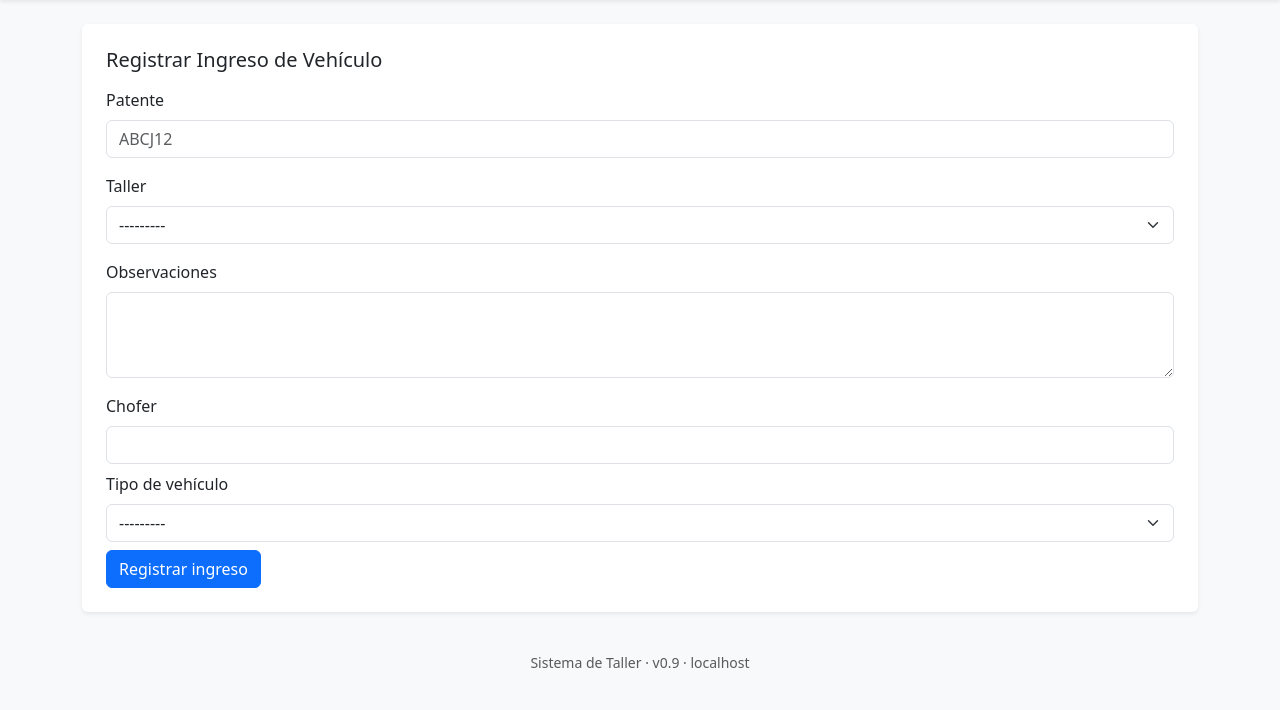
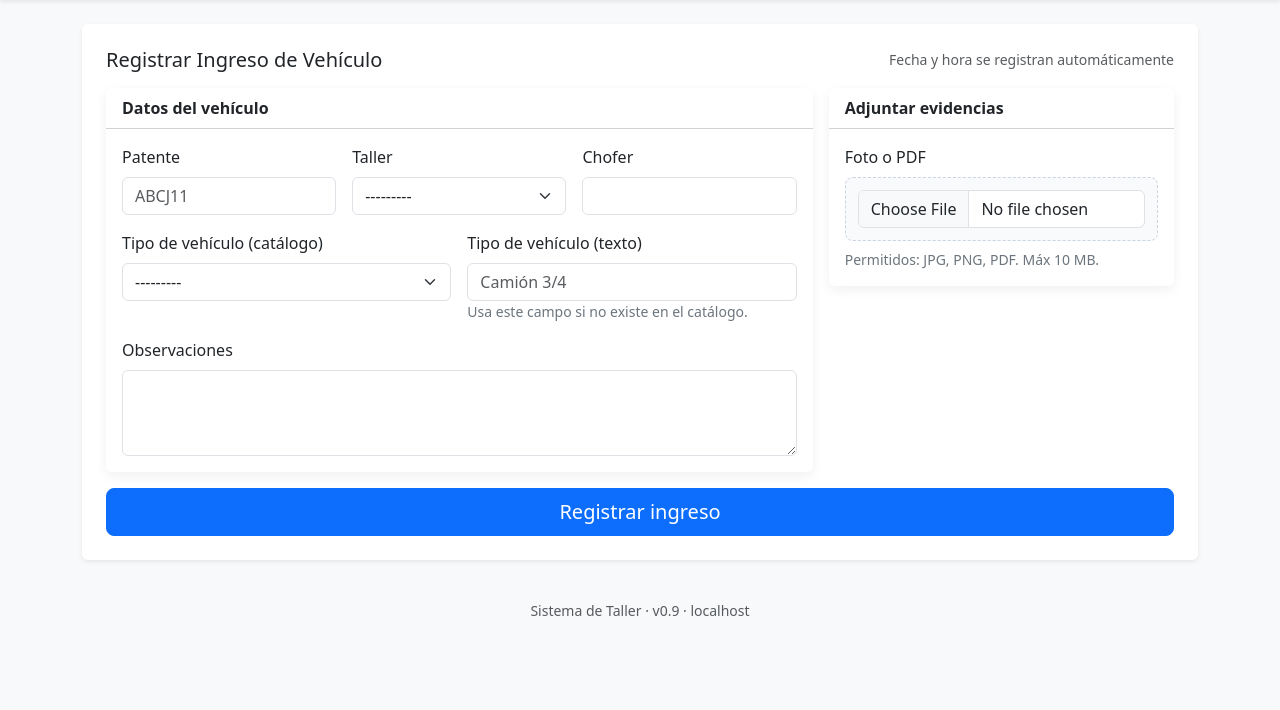
Before and after one commit to janparra11/pepsico-ot, a Django app: page /ingresos/nuevo/ in a window 1280 px wide; the page is wider, and only the part inside the window is pictured. Shown: the part 90-800 px from the top of that part. Run offline with Django 5.2, Linux system fonts and the light colour scheme; a user stored in the database is signed in; data comes from the database, SQL or seed files in the repository; both versions use the stored data as it was after the commit; some libraries are stand-ins or nearby versions.

Commit message:
Ingreso de vehículos: evidencia con subida de fotos/PDF, vista previa y layout mejorado. Correcciones en guardado y despliegue de adjuntos en OT.

```diff
--- a/ot/forms.py
+++ b/ot/forms.py
@@ -1,58 +1,39 @@
 from django import forms
-from taller.models import Taller
-import os
+from taller.models import Taller, TipoVehiculo
 
-from taller.models import TipoVehiculo
+# --- Input para múltiples archivos (evita el ValueError de ClearableFileInput) ---
+from django import forms
+from taller.models import Taller, TipoVehiculo
+
+ALLOWED_EXTS = {"jpg","jpeg","png","pdf"}
 
 class IngresoForm(forms.Form):
-    patente = forms.CharField(
-        max_length=12,
-        widget=forms.TextInput(attrs={"class":"form-control","placeholder":"ABCJ12"})
-    )
-    chofer = forms.CharField(
-        max_length=120,
-        required=False,
-        widget=forms.TextInput(attrs={"class":"form-control"})
-    )
-    # por defecto: catálogo (ModelChoice)
+    patente = forms.CharField(max_length=12, widget=forms.TextInput(attrs={"class":"form-control", "placeholder":"ABCJ11"}))
+    taller = forms.ModelChoiceField(queryset=Taller.objects.all(), widget=forms.Select(attrs={"class":"form-select"}))
+    observaciones = forms.CharField(required=False, widget=forms.Textarea(attrs={"class":"form-control", "rows":3}))
+    chofer = forms.CharField(required=False, widget=forms.TextInput(attrs={"class":"form-control"}))
+    # si tienes catálogo:
     tipo = forms.ModelChoiceField(
         queryset=TipoVehiculo.objects.all(),
         required=False,
         widget=forms.Select(attrs={"class":"form-select"})
     )
-    # si el catálogo está vacío, usamos este fallback (lo activamos en __init__)
-    tipo_texto = forms.CharField(
-        required=False,
-        widget=forms.TextInput(attrs={"class":"form-control","placeholder":"Camión 3/4, Tracto, etc."})
-    )
+    # si no tienes catálogo o quieres permitir texto:
+    tipo_texto = forms.CharField(required=False, widget=forms.TextInput(attrs={"class":"form-control", "placeholder":"Camión 3/4"}))
 
-    taller = forms.ModelChoiceField(
-        queryset=Taller.objects.all(),
-        widget=forms.Select(attrs={"class":"form-select"})
-    )
-    observaciones = forms.CharField(
-        required=False,
-        widget=forms.Textarea(attrs={"class":"form-control","rows":3})
-    )
-    evidencia = forms.FileField(  # evidencia opcional en el ingreso
-        required=False,
-        widget=forms.ClearableFileInput(attrs={"class":"form-control"})
-    )
+    # **un solo archivo**
+    evidencia = forms.FileField(required=False, widget=forms.ClearableFileInput(attrs={"class":"form-control"}))
 
-    def __init__(self, *args, **kwargs):
-        super().__init__(*args, **kwargs)
-        # Si NO hay catálogo, ocultamos el select y usamos el texto libre
-        if self.fields["tipo"].queryset.count() == 0:
-            self.fields["tipo"].widget = forms.HiddenInput()
-            self.fields["tipo"].required = False
-            self.fields["tipo_texto"].required = False
-        else:
-            # Hay catálogo: ocultamos el texto libre
-            self.fields["tipo_texto"].widget = forms.HiddenInput()
-            self.fields["tipo_texto"].required = False
+    def clean_evidencia(self):
+        f = self.cleaned_data.get("evidencia")
+        if not f:
+            return f
+        name = f.name.lower()
+        ok = any(name.endswith("." + ext) for ext in ALLOWED_EXTS)
+        if not ok:
+            raise forms.ValidationError("Solo se permiten JPG, JPEG, PNG o PDF.")
+        return f
 
-    def clean_patente(self):
-        return self.cleaned_data["patente"].strip().upper()
 
 # ot/forms.py
 from django import forms
--- a/ot/models.py
+++ b/ot/models.py
@@ -8,6 +8,7 @@ from django.conf import settings
 from django.core.exceptions import ValidationError
 from django.db.models import Q, UniqueConstraint
 from datetime import timedelta
+from taller.models import Vehiculo, Taller
 
 class EstadoOT(models.TextChoices):
     INGRESADO   = "ING", "Ingresado"
--- a/ot/urls.py
+++ b/ot/urls.py
@@ -16,4 +16,5 @@ urlpatterns = [
     path("ot/<int:ot_id>/agendar/", views.ot_agendar_evento, name="ot_agendar_evento"),
     path("ot/<int:ot_id>/asignar-mecanico/", views.ot_asignar_mecanico, name="ot_asignar_mecanico"),
     path("ot/<int:ot_id>/compromiso/", views.ot_actualizar_compromiso, name="ot_actualizar_compromiso"),
+    path("ingresos/", views.ingresos_listar, name="ingresos_listar"),
 ]
--- a/ot/views.py
+++ b/ot/views.py
@@ -29,11 +29,15 @@ from core.auth import require_roles
 from core.roles import Rol
 
 from .forms import IngresoForm
-from taller.models import Vehiculo
 from core.models import EventoAgenda
 
 from django.core.paginator import Paginator
 from core.filters import filter_ots_for_user
+
+from datetime import date
+from django.db.models.functions import TruncDate
+
+from taller.models import Vehiculo, TipoVehiculo
 
 def generar_folio():
     # folio corto legible; si prefieres secuencial, lo podemos cambiar luego
@@ -65,93 +69,73 @@ def home(request):
     }
     return render(request, "core/home.html", ctx)
 
+@login_required
 @require_roles(Rol.RECEPCIONISTA, Rol.GUARDIA, Rol.JEFE_TALLER)
-@login_required
 def ingreso_nuevo(request):
     if request.method == "POST":
         form = IngresoForm(request.POST, request.FILES)
         if form.is_valid():
             patente = form.cleaned_data["patente"].strip().upper()
-            chofer = (form.cleaned_data.get("chofer") or "").strip()
-            tipo   = form.cleaned_data.get("tipo")          # puede ser obj o None
-            tipo_txt = (form.cleaned_data.get("tipo_texto") or "").strip()  # ← NUEVO
+            chofer = form.cleaned_data.get("chofer", "")
+            tipo = form.cleaned_data.get("tipo")
+            tipo_txt = (form.cleaned_data.get("tipo_texto") or "").strip()
             taller = form.cleaned_data["taller"]
-            obs    = (form.cleaned_data.get("observaciones") or "").strip()
+            obs = form.cleaned_data.get("observaciones", "")
 
-            with transaction.atomic():
-                veh, _ = Vehiculo.objects.select_for_update().get_or_create(
-                    patente=patente
-                )
+            try:
+                with transaction.atomic():
+                    veh, _ = Vehiculo.objects.get_or_create(patente=patente)
 
-                # Resolver tipo: si hay catálogo, 'tipo' es ModelChoice; si no hay, usar texto
-                if tipo:  # catálogo
-                    if getattr(veh, "tipo_id", None) != getattr(tipo, "id", None):
+                    # asignar tipo
+                    if tipo:
                         veh.tipo = tipo
                         veh.save(update_fields=["tipo"])
-                elif tipo_txt:  # texto libre → intentar crear/usar un TipoVehiculo
-                    try:
-                        from taller.models import TipoVehiculo
-                        # Ajusta el nombre del campo según tu modelo (nombre / descripcion)
-                        tv, _ = TipoVehiculo.objects.get_or_create(nombre=tipo_txt)  # si tu campo es 'descripcion', cambia aquí
+                    elif tipo_txt:
+                        tv, _ = TipoVehiculo.objects.get_or_create(nombre=tipo_txt)
                         veh.tipo = tv
                         veh.save(update_fields=["tipo"])
-                    except Exception:
-                        # Si tu modelo no tiene ese campo o no quieres crear, simplemente lo ignoras
-                        pass
 
-                # Regla: una sola OT ACTIVA por vehículo
-                ot_activa = OrdenTrabajo.objects.filter(vehiculo=veh, activa=True).first()
-                if ot_activa:
-                    messages.warning(request, f"Ya existe una OT activa para {veh.patente} (OT {ot_activa.folio}).")
-                    return redirect("ot_detalle", ot_id=ot_activa.id)
+                    # regla: 1 OT activa por vehículo
+                    ot_activa = OrdenTrabajo.objects.filter(vehiculo=veh, activa=True).first()
+                    if ot_activa:
+                        messages.warning(request, f"Ya existe una OT activa para {veh.patente} (OT {ot_activa.folio}).")
+                        return redirect("ot_detalle", ot_id=ot_activa.id)
 
-                # Crear OT
-                ot = OrdenTrabajo.objects.create(
-                    folio=generar_folio(),
-                    vehiculo=veh,
-                    taller=taller,
-                    estado_actual=EstadoOT.INGRESADO,
-                    activa=True,
-                    chofer=chofer,
-                )
+                    # crear OT
+                    from uuid import uuid4
+                    ot = OrdenTrabajo.objects.create(
+                        folio=uuid4().hex[:8].upper(),
+                        vehiculo=veh,
+                        taller=taller,
+                        estado_actual=EstadoOT.INGRESADO,
+                        activa=True,
+                        chofer=chofer,
+                    )
 
-                # Historial inicial
-                HistorialEstadoOT.objects.create(
-                    ot=ot,
-                    estado=EstadoOT.INGRESADO,
-                    observaciones=obs
-                )
+                    archivo = request.FILES.get("evidencia")
+                    if archivo:
+                        doc = DocumentoOT(ot=ot, archivo=archivo, tipo="Evidencia ingreso", creado_por=request.user)
+                        doc.full_clean()
+                        doc.save()
 
-                # Evidencia (opcional) desde el formulario de ingreso  ← NUEVO
-                archivo = request.FILES.get("evidencia")
-                if archivo:
-                    doc = DocumentoOT(ot=ot, archivo=archivo, tipo="Evidencia ingreso", creado_por=request.user)
-                    doc.full_clean()
-                    doc.save()
+                    # historial inicial
+                    HistorialEstadoOT.objects.create(ot=ot, estado=EstadoOT.INGRESADO, observaciones=obs)
 
-                # Evento de agenda
-                EventoAgenda.objects.create(
-                    titulo=f"Ingreso OT {ot.folio}",
-                    inicio=ot.fecha_ingreso,
-                    ot=ot,
-                    asignado_a=request.user if request.user.is_authenticated else None
-                )
+                    # ✅ evidencias múltiples
+                    files = request.FILES.getlist("evidencias")
+                    for f in files:
+                        doc = DocumentoOT(ot=ot, archivo=f, tipo="Evidencia ingreso", creado_por=request.user)
+                        doc.full_clean()
+                        doc.save()
 
-                # Notificación
-                try:
-                    from core.services import notificar
-                    if request.user.is_authenticated:
-                        notificar(
-                            destinatario=request.user,
-                            titulo=f"OT creada: {ot.folio}",
-                            mensaje=f"Se creó la OT {ot.folio} para {veh.patente} en {taller.nombre}.",
-                            url=f"/ot/{ot.id}/"
-                        )
-                except Exception:
-                    pass
+                messages.success(request, f"OT {ot.folio} creada correctamente.")
+                return redirect("ot_detalle", ot_id=ot.id)
 
-            messages.success(request, f"OT {ot.folio} creada correctamente.")
-            return redirect("ot_detalle", ot_id=ot.id)
+            except Exception as e:
+                messages.error(request, f"Error al crear OT: {e}")
+                return redirect("ingreso_nuevo")
+        else:
+            messages.error(request, "Formulario inválido.")
     else:
         form = IngresoForm()
 
@@ -621,3 +605,31 @@ def ot_actualizar_compromiso(request, ot_id):
     except Exception:
         messages.error(request, "Fecha/hora inválida. Usa el selector de fecha y hora.")
     return redirect("ot_detalle", ot_id=ot.id)
+
+@login_required
+@require_roles(Rol.RECEPCIONISTA, Rol.JEFE_TALLER, Rol.SUPERVISOR, Rol.ADMIN)
+def ingresos_listar(request):
+    q = (request.GET.get("q") or "").strip().upper()
+    hoy = timezone.localdate()
+
+    qs = (
+        OrdenTrabajo.objects
+        .filter(fecha_ingreso__date=hoy)
+        .select_related("vehiculo", "taller")
+        .order_by("-fecha_ingreso")
+    )
+    if q:
+        qs = qs.filter(
+            Q(vehiculo__patente__icontains=q) |
+            Q(chofer__icontains=q)
+        )
+
+    paginator = Paginator(qs, 15)
+    page = request.GET.get("page")
+    page_obj = paginator.get_page(page)
+
+    return render(request, "ot/ingresos_listado.html", {
+        "page_obj": page_obj,
+        "q": q,
+        "hoy": hoy,
+    })
--- a/templates/ot/ingreso_nuevo.html
+++ b/templates/ot/ingreso_nuevo.html
@@ -1,53 +1,139 @@
 {% extends "base.html" %}
 {% block title %}Nuevo Ingreso{% endblock %}
+
 {% block content %}
+<style>
+  /* Detalles visuales suaves */
+  .card-soft { border: 0; box-shadow: 0 .25rem .75rem rgba(0,0,0,.06); }
+  .sticky-md { position: sticky; top: 1rem; }
+  .form-help { font-size: .875rem; color: #6c757d; }
+  .file-drop {
+    border: 1px dashed #cbd5e1; border-radius: .5rem; padding: .75rem;
+    background: #f8fafc;
+  }
+  .preview-img {
+    width: 100%; max-height: 220px; object-fit: cover; border-radius: .5rem;
+  }
+</style>
+
 <div class="bg-white p-4 rounded shadow-sm">
-  <h1 class="h5 mb-3">Registrar Ingreso de Vehículo</h1>
+  <div class="d-flex justify-content-between align-items-center mb-3">
+    <h1 class="h5 mb-0">Registrar Ingreso de Vehículo</h1>
+    <span class="text-muted small">Fecha y hora se registran automáticamente</span>
+  </div>
 
-  <form method="post" novalidate>
+  <form method="post" enctype="multipart/form-data" novalidate>
     {% csrf_token %}
 
-    {# Errores generales del formulario #}
     {% if form.non_field_errors %}
-      <div class="alert alert-danger">
-        {{ form.non_field_errors }}
-      </div>
+      <div class="alert alert-danger">{{ form.non_field_errors }}</div>
     {% endif %}
 
-    <div class="mb-3">
+    <div class="row g-3">
+      <!-- IZQUIERDA: datos -->
+      <div class="col-12 col-lg-8">
+        <div class="card card-soft">
+          <div class="card-header bg-white">
+            <strong>Datos del vehículo</strong>
+          </div>
+          <div class="card-body">
+            <div class="row g-3">
+              <div class="col-12 col-md-4">
                 <label class="form-label" for="{{ form.patente.id_for_label }}">Patente</label>
                 {{ form.patente }}
-      {% if form.patente.errors %}
-        <div class="text-danger small">{{ form.patente.errors }}</div>
-      {% endif %}
+                {% if form.patente.errors %}<div class="text-danger small">{{ form.patente.errors }}</div>{% endif %}
               </div>
 
-    <div class="mb-3">
+              <div class="col-12 col-md-4">
                 <label class="form-label" for="{{ form.taller.id_for_label }}">Taller</label>
                 {{ form.taller }}
-      {% if form.taller.errors %}
-        <div class="text-danger small">{{ form.taller.errors }}</div>
-      {% endif %}
+                {% if form.taller.errors %}<div class="text-danger small">{{ form.taller.errors }}</div>{% endif %}
               </div>
 
-    <div class="mb-3">
-      <label class="form-label" for="{{ form.observaciones.id_for_label }}">Observaciones</label>
-      {{ form.observaciones }}
-      {% if form.observaciones.errors %}
-        <div class="text-danger small">{{ form.observaciones.errors }}</div>
-      {% endif %}
+              <div class="col-12 col-md-4">
+                <label class="form-label" for="{{ form.chofer.id_for_label }}">Chofer</label>
+                {{ form.chofer }}
               </div>
 
-    <div class="mb-2">
-      <label class="form-label">Chofer</label>
-      {{ form.chofer }}
-    </div>
-    <div class="mb-2">
-      <label class="form-label">Tipo de vehículo</label>
+              <div class="col-12 col-md-6">
+                <label class="form-label" for="{{ form.tipo.id_for_label }}">Tipo de vehículo (catálogo)</label>
                 {{ form.tipo }}
               </div>
 
-    <button class="btn btn-primary">Registrar ingreso</button>
+              <div class="col-12 col-md-6">
+                <label class="form-label" for="{{ form.tipo_texto.id_for_label }}">Tipo de vehículo (texto)</label>
+                {{ form.tipo_texto }}
+                <div class="form-help">Usa este campo si no existe en el catálogo.</div>
+              </div>
+
+              <div class="col-12">
+                <label class="form-label" for="{{ form.observaciones.id_for_label }}">Observaciones</label>
+                {{ form.observaciones }}
+              </div>
+            </div>
+          </div>
+        </div>
+      </div>
+
+      <!-- DERECHA: evidencia -->
+      <div class="col-12 col-lg-4">
+        <div class="card card-soft sticky-md">
+          <div class="card-header bg-white">
+            <strong>Adjuntar evidencias</strong>
+          </div>
+          <div class="card-body">
+            <label class="form-label" for="{{ form.evidencia.id_for_label }}">Foto o PDF</label>
+            <div class="file-drop mb-2">
+              {{ form.evidencia }}
+            </div>
+            <div class="form-help">Permitidos: JPG, PNG, PDF. Máx 10&nbsp;MB.</div>
+
+            <!-- Preview -->
+            <div id="previewArea" class="mt-3 d-none">
+              <img id="previewImg" class="preview-img d-none" alt="Vista previa">
+              <div id="previewInfo" class="small text-muted"></div>
+            </div>
+          </div>
+        </div>
+      </div>
+    </div>
+
+    <div class="mt-3">
+      <button class="btn btn-primary btn-lg w-100">Registrar ingreso</button>
+    </div>
   </form>
 </div>
+
+<script>
+  // Preview del archivo elegido (solo imágenes); muestra nombre/tipo si es PDF
+  (function () {
+    const input = document.getElementById('{{ form.evidencia.id_for_label }}');
+    if (!input) return;
+    const area = document.getElementById('previewArea');
+    const img  = document.getElementById('previewImg');
+    const info = document.getElementById('previewInfo');
+
+    input.addEventListener('change', () => {
+      area.classList.remove('d-none');
+      img.classList.add('d-none');
+      info.textContent = '';
+
+      const f = input.files && input.files[0];
+      if (!f) { area.classList.add('d-none'); return; }
+
+      const name = f.name.toLowerCase();
+      if (name.endsWith('.jpg') || name.endsWith('.jpeg') || name.endsWith('.png')) {
+        const reader = new FileReader();
+        reader.onload = e => {
+          img.src = e.target.result;
+          img.classList.remove('d-none');
+          info.textContent = f.name + ' (' + Math.round(f.size/1024) + ' KB)';
+        };
+        reader.readAsDataURL(f);
+      } else {
+        info.textContent = f.name + ' · ' + (f.type || 'archivo');
+      }
+    });
+  })();
+</script>
 {% endblock %}
```
Also changed, not shown: taller/models.py (+12 -29 lines), templates/ot/ingresos_listado.html (added, +68 -0 lines), templates/ot/ot_detalle.html (+18 -16 lines), db.sqlite3, 2 other files. Lines whose indentation alone changed are shown as unchanged.
